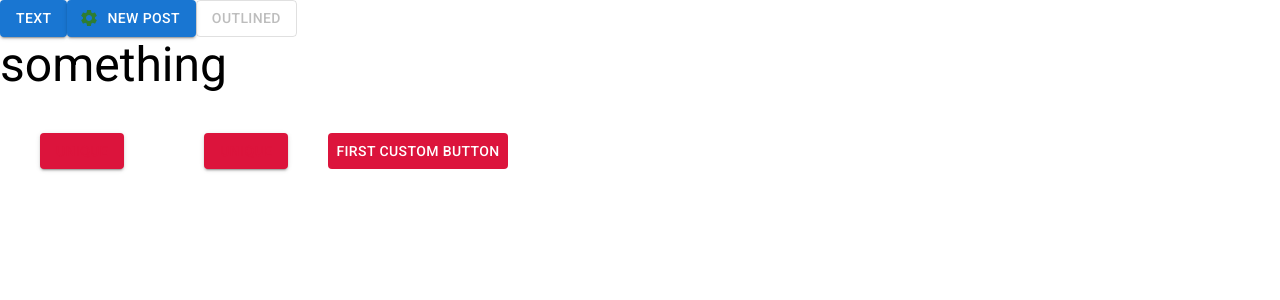
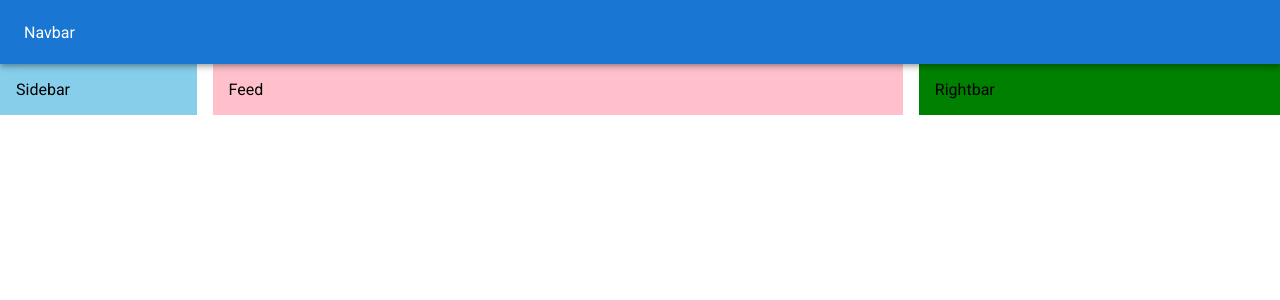
Before and after one commit to Zee-Iq/facebook, a React (Create React App) app: page / in a window 1280 px wide. Shown: the top 300 px of the page. Built offline with nearby package versions, Linux system fonts and the light colour scheme.

Commit message:
Created Layout left feed and right

```diff
--- a/src/App.tsx
+++ b/src/App.tsx
@@ -1,79 +1,21 @@
-import { Button, Typography } from "@mui/material";
-import SettingsIcon from "@mui/icons-material/Settings";
-import styled from "@emotion/styled";
+import { Stack } from "@mui/material";
+import { Box } from "@mui/system";
+import Feed from "./Components/Feed";
+import Navbar from "./Components/Navbar";
+import Rightbar from "./Components/Rightbar";
+import Sidebar from "./Components/Sidebar";
+
 const App = () => {
-  const CrimsonButton = styled(Button)({
-    backgroundColor: "crimson",
-    color: "white",
-    m: 5,
-    "&:hover": {
-      backgroundColor: "black",
-    },
-    "&:disabled": {
-      backgroundColor: "gray",
-      color: "white",
-    },
-  });
-
   return (
-    <div>
-      <Button
-       size="medium"
-        /* color="otherColor" */
-         variant="contained">
-        Text
-      </Button>
-      <Button
-        startIcon={<SettingsIcon fontSize="small" color="success" />}
-        variant="contained"
-      >
-        new post
-      </Button>
-      <Button disabled variant="outlined">
-        outlined
-      </Button>
-      <Typography variant="h3" component="p">
-        something
-      </Typography>
-      <Button
-        variant="contained"
-        sx={{
-          backgroundColor: "crimson",
-          color: "crimson",
-          m: 5,
-          "&:hover": {
-            backgroundColor: "black",
-          },
-          "&:disabled": {
-            backgroundColor: "gray",
-            color: "white",
-          },
-        }}
-      >
-        {" "}
-        unique{" "}
-      </Button>
-      <Button
-        variant="contained"
-        sx={{
-          backgroundColor: "crimson",
-          color: "crimson",
-          m: 5,
-          "&:hover": {
-            backgroundColor: "black",
-          },
-          "&:disabled": {
-            backgroundColor: "gray",
-            color: "white",
-          },
-        }}
-      >
-        {" "}
-        unique{" "}
-      </Button>
-      <CrimsonButton>first custom button</CrimsonButton>
-    </div>
+    <Box>
+      <Navbar />
+      <Stack direction="row" spacing={2} justifyContent="space-between">
+        <Sidebar />
+        <Feed />
+        <Rightbar />
+      </Stack>
+    </Box>
   );
-}
+};
 
 export default App;
--- /dev/null
+++ b/src/Components/Feed.tsx
@@ -0,0 +1,10 @@
+import { Box } from '@mui/material'
+import React from 'react'
+
+const Feed = () => {
+  return (
+    <Box bgcolor="pink" flex={4} p={2} >Feed</Box>
+  )
+}
+
+export default Feed
--- /dev/null
+++ b/src/Components/Navbar.tsx
@@ -0,0 +1,12 @@
+import { AppBar, Toolbar } from "@mui/material";
+import React from "react";
+
+const Navbar = () => {
+  return (
+    <AppBar position="sticky">
+      <Toolbar>Navbar</Toolbar>
+    </AppBar>
+  );
+};
+
+export default Navbar;
--- /dev/null
+++ b/src/Components/Rightbar.tsx
@@ -0,0 +1,12 @@
+import { Box } from "@mui/material";
+import React from "react";
+
+const Rightbar = () => {
+  return (
+    <Box bgcolor="green" flex={2} p={2} sx={{ display: { xs: "none", sm:"block" } }}>
+      Rightbar
+    </Box>
+  );
+};
+
+export default Rightbar;
--- /dev/null
+++ b/src/Components/Sidebar.tsx
@@ -0,0 +1,17 @@
+import { Box } from "@mui/material";
+import React from "react";
+
+const Sidebar = () => {
+  return (
+    <Box
+      bgcolor="skyblue"
+      flex={1}
+      p={2}
+      sx={{ display: { xs: "none", sm: "block" } }}
+    >
+      Sidebar
+    </Box>
+  );
+};
+
+export default Sidebar;
```
Also changed, not shown: src/Components/Topbar.tsx (added, +9 -0 lines).
